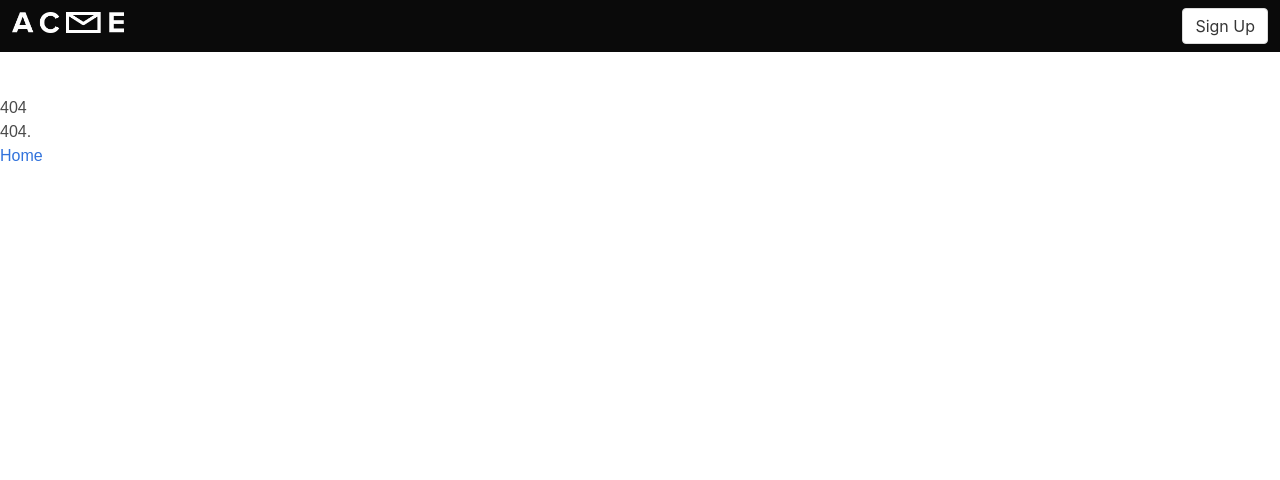
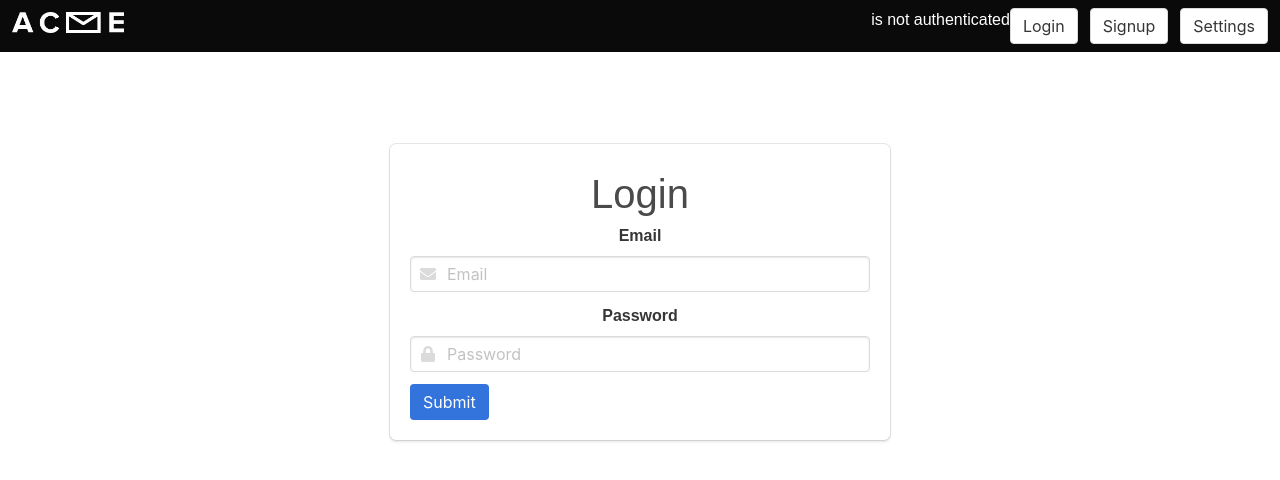
Before and after one commit to williamrmyers/react-boilerplate-with-bulma, a React (Create React App) app: page /login in a window 1280 px wide. Before the commit this address had no page. Shown: the top 480 px of the page. Built offline with nearby package versions, Linux system fonts and the light colour scheme.

Commit message:
Added Cookie support. Private Routes. Authenticated State, login.

```diff
--- a/package.json
+++ b/package.json
@@ -10,7 +10,8 @@
     "react": "^16.4.1",
     "react-dom": "^16.4.1",
     "react-modal": "^3.4.5",
-    "react-router-dom": "^4.2.2"
+    "react-router-dom": "^4.2.2",
+    "universal-cookie": "^2.2.0"
   },
   "scripts": {
     "start": "react-scripts start",
--- a/src/App.js
+++ b/src/App.js
@@ -1,26 +1,96 @@
 import React, { Component } from 'react';
-import { BrowserRouter, Route, Switch, Link, NavLink} from 'react-router-dom';
+import { BrowserRouter, Route, Switch, Link, NavLink, Redirect} from 'react-router-dom';
 import './App.css'
+import Cookies from 'universal-cookie';
 
 import Home from './components/home';
 import Header from './components/header';
 import Me from './components/me';
 import Signup from './components/signup';
+import Login from './components/login';
+import Settings from './components/settings';
 import NotFound from './components/notFound';
 
 // Currently App.js will contain the router.
 
+let isAuthenticated = false;
+
+
+const auth = {
+  isAuthenticated: false,
+  authenticate(token ,cb) {
+    this.isAuthenticated = true;
+    this.token = token;
+    const cookies = new Cookies();
+    cookies.set('auth', token, { path: '/' });
+  },
+  signout(cb) {
+    this.isAuthenticated = false
+    // Delete Cookie
+    // Make Request to Logout.
+  }
+}
+// auth.authenticate('ugdushj',() => {
+//   console.log(`auth triggered.`, auth );
+// })
+
+// This is a custom route privitisation method.
+// https://tylermcginnis.com/react-router-protected-routes-authentication/
+const PrivateRoute = ({ component: Component, ...rest }) => (
+  <Route {...rest} render={(props) => (
+    auth.isAuthenticated
+      ? <Component {...props} />
+      : <Redirect to={{
+          pathname: '/login',
+          state: { from: props.location }
+        }} />
+  )} />
+)
+
 class AppRouter extends Component {
+  state = {
+    token: false,
+    authenticated: false
+  };
+  componentWillMount() {
+    // console.log({isAuthenticated});
+    // // Check if auth Cookie exists
+    // const cookies = new Cookies();
+    // const auth = cookies.get('auth');
+    // if (auth) {
+    //   this.setState(() => ({
+    //     authenticated: true,
+    //     token: auth
+    //   }))
+    // }
+  }
+
+  handelSubmit = (response) => {
+    // console.log('handelSubmission', response);
+
+    auth.authenticate(response.data.token,() => {
+      // console.log(`auth triggered.`, auth );
+    });
+    console.log(response.data.token);
+
+    this.setState(() => ({
+      authenticated: true,
+      token: response.data.token
+    }));
+    console.log();
+  }
 
   render() {
     return (
       <BrowserRouter>
         <div>
-          <Header />
+          <Header isAuthenticated={this.state.authenticated}/>
           <Switch>
               <Route path="/" component={Home} exact/>
-              <Route path="/me" component={Me} exact/>
-              <Route path="/signup" component={Signup} sendDataToApp={this.handelSignUp_2} exact/>
+              <Route path="/signup" exact render={(props) => <Signup {...props} handelSubmit={this.handelSubmit} />} />
+              <Route path="/login" exact render={(props) => <Login {...props} handelSubmit={this.handelSubmit} />} />
+              <PrivateRoute path="/me" component={Me} exact/>
+              <PrivateRoute path="/settings" component={Settings} exact/>
               <Route component={NotFound}/>
           </Switch>
         </div>
@@ -29,4 +99,33 @@ class AppRouter extends Component {
   }
 }
 
+
+// <Route exact path="/signup" render={(props) => <Signup {...props} handelSubmit={this.handelSubmit} />} render={() => ( this.state.authenticated ? ( <Redirect to="/me"/>) : ( <Signup /> ))}/>
+
+
+// <Route path="/signup" exact render={(props) => <Signup {...props} handelSubmit={this.handelSubmit} />} />
+// class App extends Component {
+//   state = {
+//     token: false,
+//     authenticated: false
+//   };
+//
+//   handelSubmission = (message) => {
+//     console.log('handelSubmission', message);
+//   }
+//
+//   render() {
+//     return (
+//       <div>
+//         <Header />
+//         <h1>This is the App Component.</h1>
+//         <Signup handelSubmission={this.handelSubmission}/>
+//         <Login handelSubmission={this.handelSubmission}/>
+//       </div>
+//     )
+//   }
+// }
+
+
+
 export default AppRouter;
--- a/src/components/header.js
+++ b/src/components/header.js
@@ -9,7 +9,7 @@ class Header extends React.Component {
 
   toggleBerger = (state) => {
         this.setState(() => ({ hambergerToggle: this.state.hambergerToggle ? "" : 'is-active' }))
-}
+  }
 
   render() {
     const logginButton = 'Sign Up';
@@ -35,10 +35,25 @@ class Header extends React.Component {
             <div className="navbar-end">
               <div className="navbar-item">
                 <div className="field is-grouped">
+                  {this.props.isAuthenticated ? 'Is Authenticated' : "is not authenticated"}
+                    <p className="control">
+                    <NavLink to="login">
+                    <button className="button Normal is-outlined">
+                      <span>Login</span>
+                    </button>
+                    </NavLink>
+                  </p>
                   <p className="control">
                     <NavLink to="signup">
                     <button className="button Normal is-outlined">
-                      <span>{logginButton}</span>
+                      <span>Signup</span>
+                    </button>
+                    </NavLink>
+                  </p>
+                  <p className="control">
+                    <NavLink to="settings">
+                    <button className="button Normal is-outlined">
+                      <span>Settings</span>
                     </button>
                     </NavLink>
                   </p>
--- a/src/components/login.js
+++ b/src/components/login.js
@@ -1,9 +1,31 @@
 import React from 'react';
+import axios from 'axios';
 
 class Login extends React.Component {
   state = {
       error: undefined
   };
+  handelSignup = (e, props) => {
+    e.preventDefault();
+
+    const formElements = e.target.elements;
+    const email = formElements.email.value.trim();
+    const password = formElements.password.value.trim();
+    const error = false;
+
+    // // Submit to server
+    axios.post('https://mighty-falls-96437.herokuapp.com/users/login', {
+      "email": email,
+      "password": password
+    })
+      .then((response) => {
+        this.props.handelSubmit(response)
+      }).catch((e) => {
+        console.log(`Error Logging in` + e);
+        this.setState(() => ({ error }));
+      });
+
+  }
 
   render() {
     return (
@@ -52,18 +74,3 @@ class Login extends React.Component {
 }
 
 export default Login;
-
-
-
-
-
-// class Login extends React.Component {
-//   render() {
-//     return (
-//       <div>
-//         <h1>Login</h1>
-//         <p>This is the Login page.</p>
-//       </div>
-//     );
-//   }
-// }
--- a/src/components/me.js
+++ b/src/components/me.js
@@ -1,10 +1,44 @@
 import React from 'react';
+import Cookies from 'universal-cookie';
+import axios from 'axios';
 
-const Me = () => (
-  <div>
-    <h1>me</h1>
-    <p>me.</p>
-  </div>
-);
+class Me extends React.Component {
+  state = {
+      error: undefined,
+      text: undefined,
+      token:undefined
+  };
+
+  setMessage = (message) => {
+    this.setState(() => ({ text: message }));
+  }
+
+  componentWillMount() {
+    const cookies = new Cookies();
+    const token = cookies.get('auth');
+    console.log(token);
+
+    const authHeaders = {
+      headers: {'x-auth': token }
+    };
+
+    axios.get('https://mighty-falls-96437.herokuapp.com/members', authHeaders)
+      .then((response) => {
+        console.log(response.data.text);
+        this.setMessage(response.data.text)
+      })
+      .catch((error) => {
+        console.log(error);
+      });
+  }
+
+  render() {
+    return (
+      <div>
+        <p>{this.state.text}</p>
+      </div>
+    );
+  }
+}
 
 export default Me;
--- a/src/components/settings.js
+++ b/src/components/settings.js
@@ -0,0 +1,10 @@
+import React from 'react';
+
+const Settings = () => (
+  <div>
+    <h1>Settings</h1>
+    <p>This is Private</p>
+  </div>
+);
+
+export default Settings;
--- a/src/components/signup.js
+++ b/src/components/signup.js
@@ -1,11 +1,12 @@
 import React from 'react';
 import axios from 'axios';
+import Cookies from 'universal-cookie';
 
 class Signup extends React.Component {
   state = {
       error: undefined
   };
-  handelSignup = (e) => {
+  handelSignup = (e, props) => {
     e.preventDefault();
 
     const formElements = e.target.elements;
@@ -13,12 +14,11 @@ class Signup extends React.Component {
     const lastName = formElements.lastName.value.trim();
     const email = formElements.email.value.trim();
     const password = formElements.password.value.trim();
+    const error = false;
 
-    const error = '';
 
-    this.setState(() => ({ error }));
 
-    // Submit to server
+    // // Submit to server
     axios.post('https://mighty-falls-96437.herokuapp.com/users', {
       "email": email,
       "first_name": firstName,
@@ -26,10 +26,10 @@ class Signup extends React.Component {
       "password": password
     })
       .then((response) => {
-        console.log(response);
-        this.setState(() => ({ user: response.data.email }));
+        this.props.handelSubmit(response)
       }).catch((e) => {
         console.log(`Error Logging in` + e);
+        this.setState(() => ({ error }));
       });
 
   }
@@ -64,7 +64,7 @@ class Signup extends React.Component {
                 <span className="icon is-small is-left">
                   <i className="fas fa-envelope"></i>
                 </span>
-                {this.passwordError}
+                {this.state.error}
               </div>
               <p className="help">{this.error}</p>
             </div>
```
Also changed, not shown: 1 other file (tests, documents, lock files or other folders).
